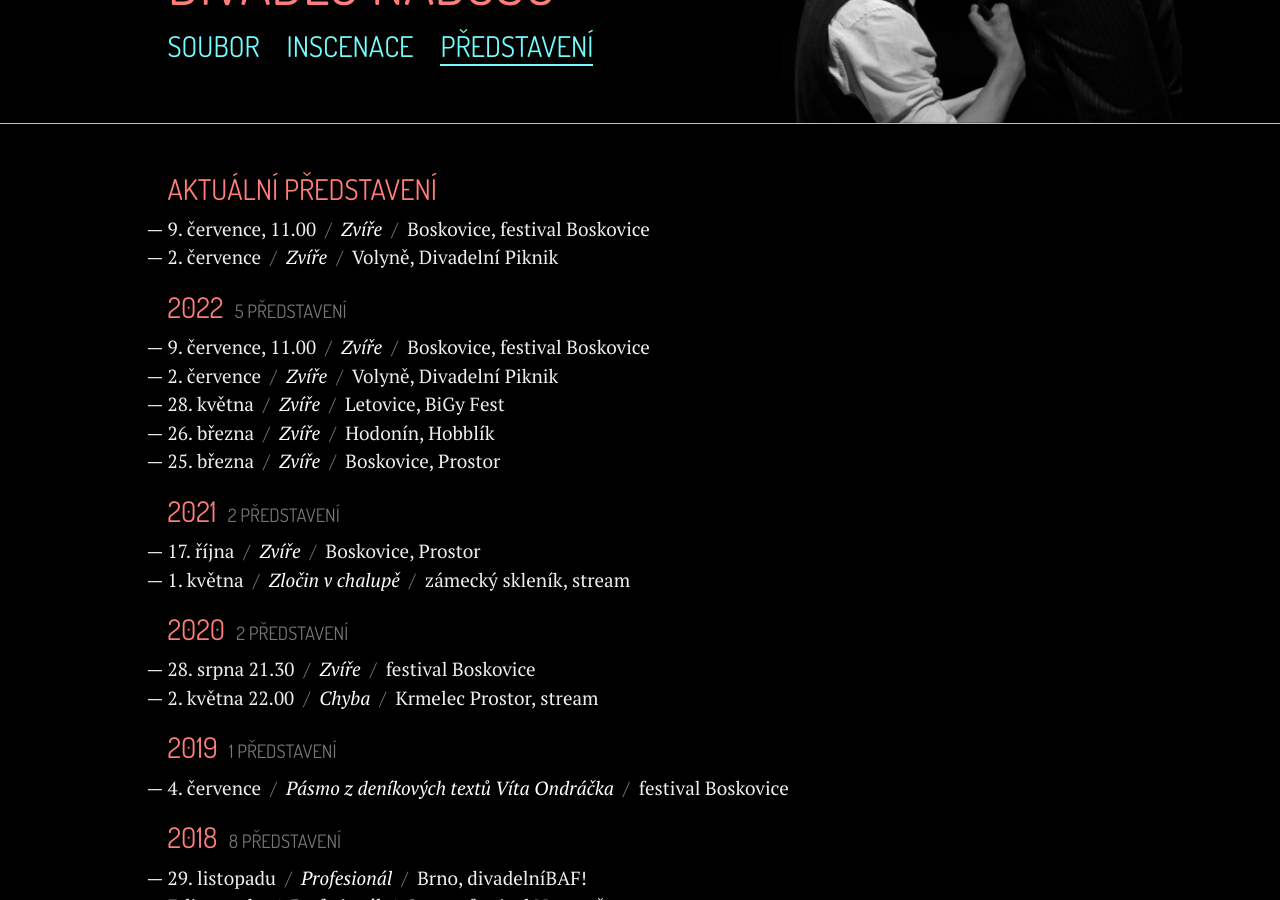
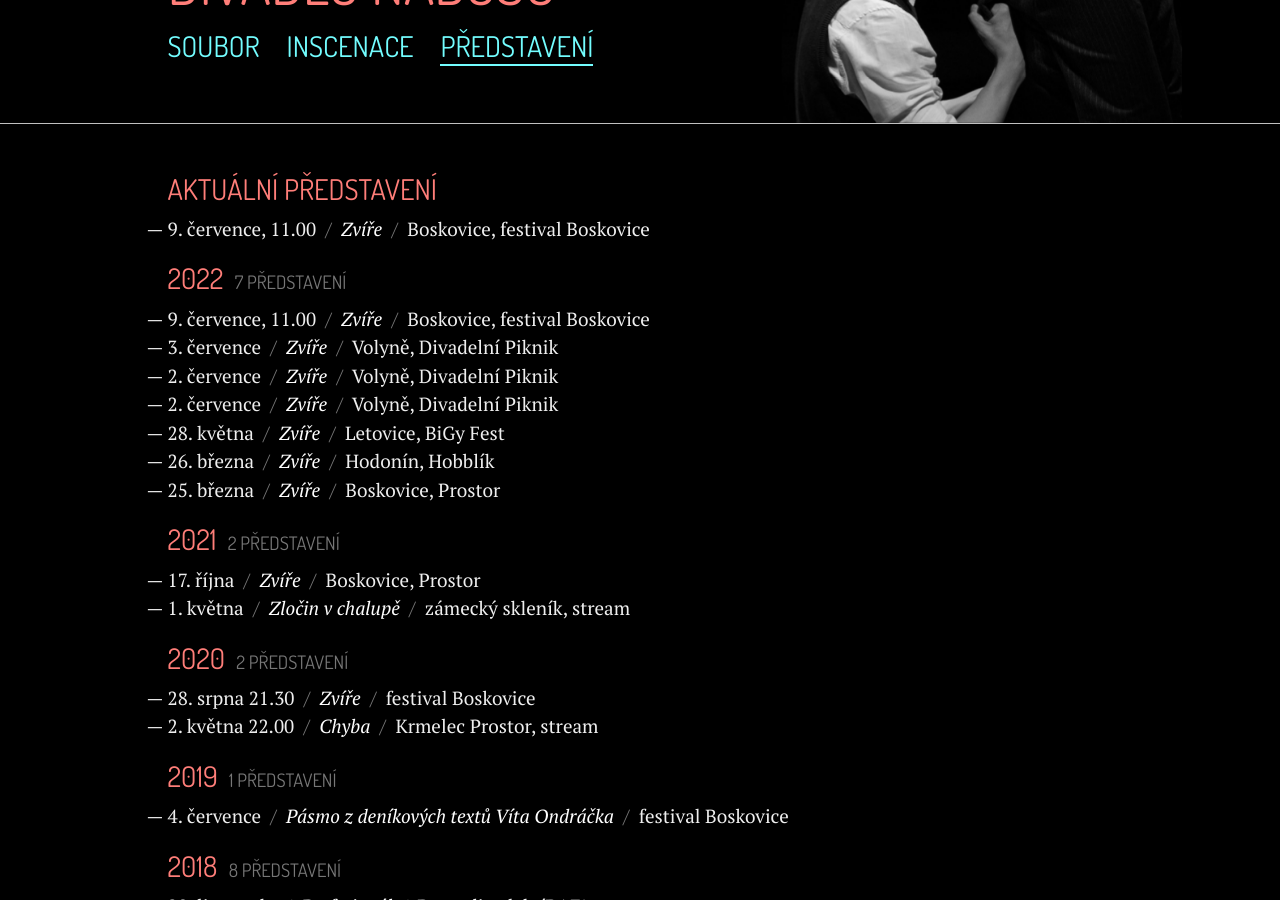
Before and after one commit to zoul/Naboso, a Jekyll site: the page built from predstaveni.html, in a window 1280 px wide and 900 px high, scrolled down 335 px. Built offline with Jekyll 4.4.1, drawn with Linux system fonts in a browser that asks for light colours; some of the changed text lies outside the part shown.

Commit message:
aktualizuji představení

```diff
--- a/_data/predstaveni.yml
+++ b/_data/predstaveni.yml
@@ -5,9 +5,14 @@
       kde: Boskovice, festival Boskovice
       aktualni: ano
     - co: Zvíře
+      kdy: 3. července
+      kde: Volyně, Divadelní Piknik
+    - co: Zvíře
       kdy: 2. července
       kde: Volyně, Divadelní Piknik
-      aktualni: ano
+    - co: Zvíře
+      kdy: 2. července
+      kde: Volyně, Divadelní Piknik
     - co: Zvíře
       kdy: 28. května
       kde: Letovice, BiGy Fest
```
